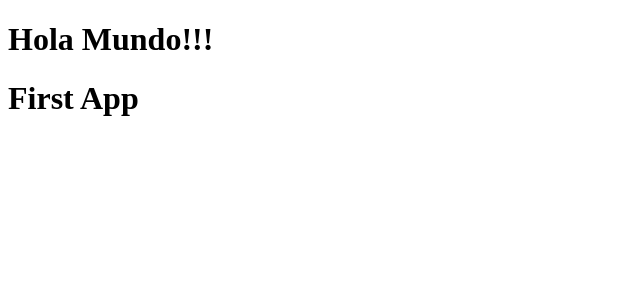
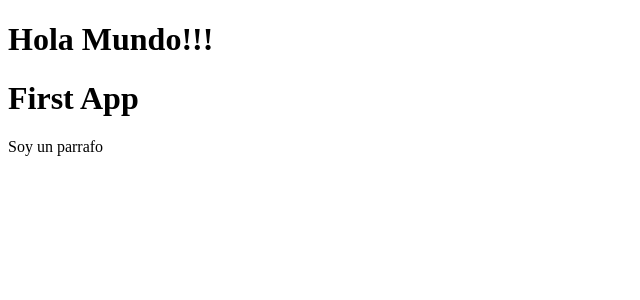
Before and after one commit to MarioEduardoAlvarezTorres/React, a React (Vite) app in the folder 03-counter-app-vite/: page / in a window 1280 px wide. Shown: the top 300 px of the page, without its empty margins (0-640 px from the left). Built offline with nearby package versions, Linux system fonts and the light colour scheme.

Commit message:
Aprendiendo a usar fragmentos

```diff
--- a/03-counter-app-vite/src/FirstApp.jsx
+++ b/03-counter-app-vite/src/FirstApp.jsx
@@ -1,3 +1,9 @@
 export const FirstApp = () =>{
-    return <h1>First App</h1>
+    return(
+        <>
+            <h1>First App</h1>
+            <p>Soy un parrafo</p>
+        </>
+    )
+
 }
```
